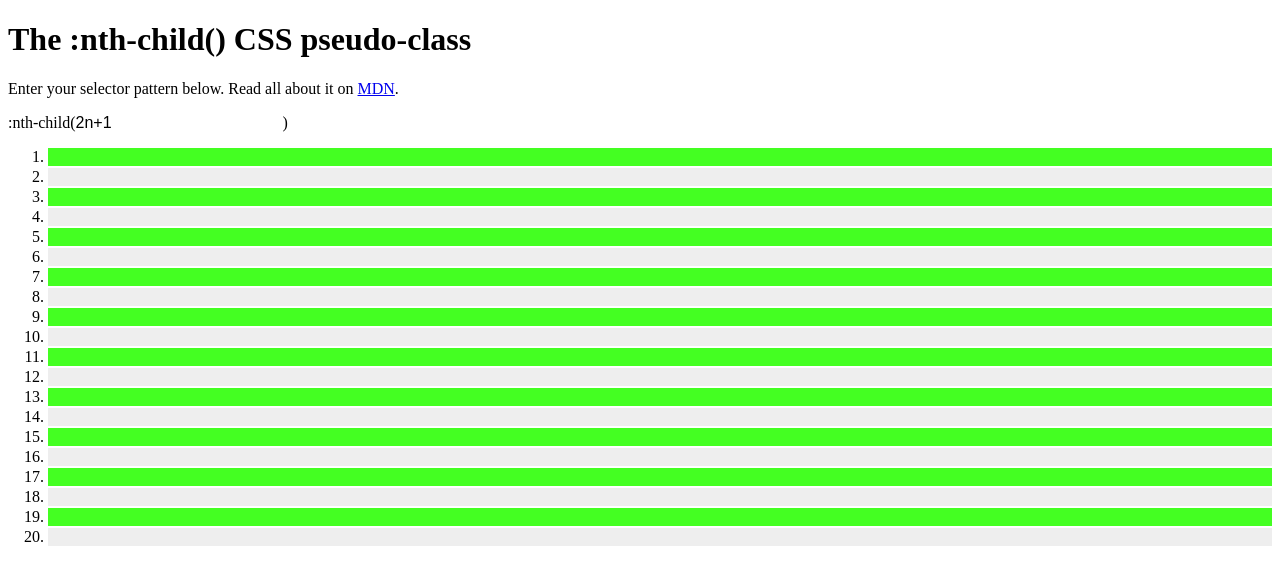
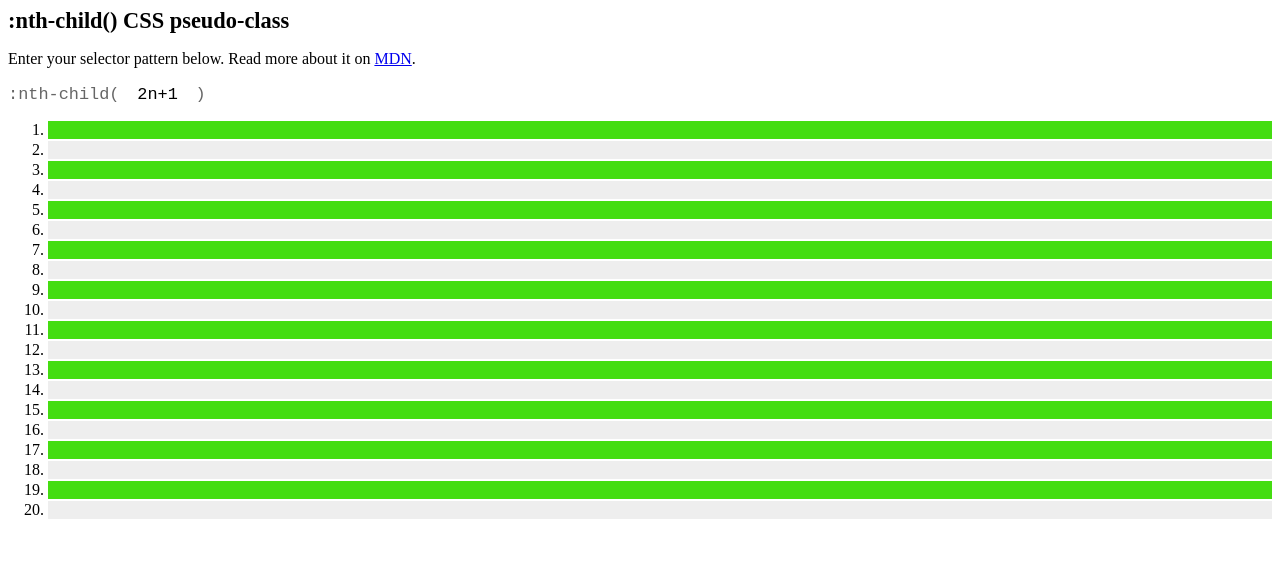
Before and after one commit to sidp/nth-child, a Gatsby site: page / in a window 1280 px wide. Built offline with nearby package versions, Linux system fonts and the light colour scheme; Gatsby itself is replaced by a stand-in of ours.

Commit message:
Some basic styling

```diff
--- a/src/components/items.js
+++ b/src/components/items.js
@@ -19,6 +19,6 @@ const StyledOrderedList = styled.ol`
 	}
 
 	li:nth-child(${props => props.pattern}) {
-		background-color: #4f2;
+		background-color: #4d1;
 	}
 `;
--- a/src/components/nth-child.js
+++ b/src/components/nth-child.js
@@ -26,6 +26,7 @@ export default class NthChild extends Component {
 	render() {
 		return (
 			<div>
+				<Control>
 					:nth-child(
 					<StyledNumberInput
 						type="text"
@@ -33,17 +34,29 @@ export default class NthChild extends Component {
 						onChange={this.setInput}
 					/>
 					)
+				</Control>
+
 				<Items numberOfItems={20} pattern={this.state.pattern} />
 			</div>
 		);
 	}
 }
 
+const Control = styled.p`
+	font-size: 1.3em;
+	font-family: monospace;
+	color: #666;
+`;
+
 const StyledNumberInput = styled(NumberInput)`
-	font-size: 1em;
 	border: 0;
 	padding: 0;
 	display: inline-block;
 	background-color: transparent;
 	appearance: none;
+	color: #000;
+	font-size: 1em;
+	font-family: inherit;
+	text-align: center;
+	width: 4.5em;
 `;
--- a/src/pages/index.js
+++ b/src/pages/index.js
@@ -1,12 +1,13 @@
 import React from 'react';
+import styled from 'styled-components';
 import NthChild from '../components/nth-child';
 
 export default function Index() {
 	return (
 		<div>
-			<h1>The :nth-child() CSS pseudo-class</h1>
+			<Heading>:nth-child() CSS pseudo-class</Heading>
 			<p>
-				Enter your selector pattern below. Read all about it on{' '}
+				Enter your selector pattern below. Read more about it on{' '}
 				<a
 					href="https://developer.mozilla.org/en-US/docs/Web/CSS/:nth-child"
 					target="_blank"
@@ -19,3 +20,8 @@ export default function Index() {
 		</div>
 	);
 }
+
+const Heading = styled.h1`
+	font-size: 1.4em;
+	margin: 0.33em 0;
+`;
```
Also changed, not shown: src/layouts/index.js (+8 -4 lines). Lines whose indentation alone changed are shown as unchanged.
